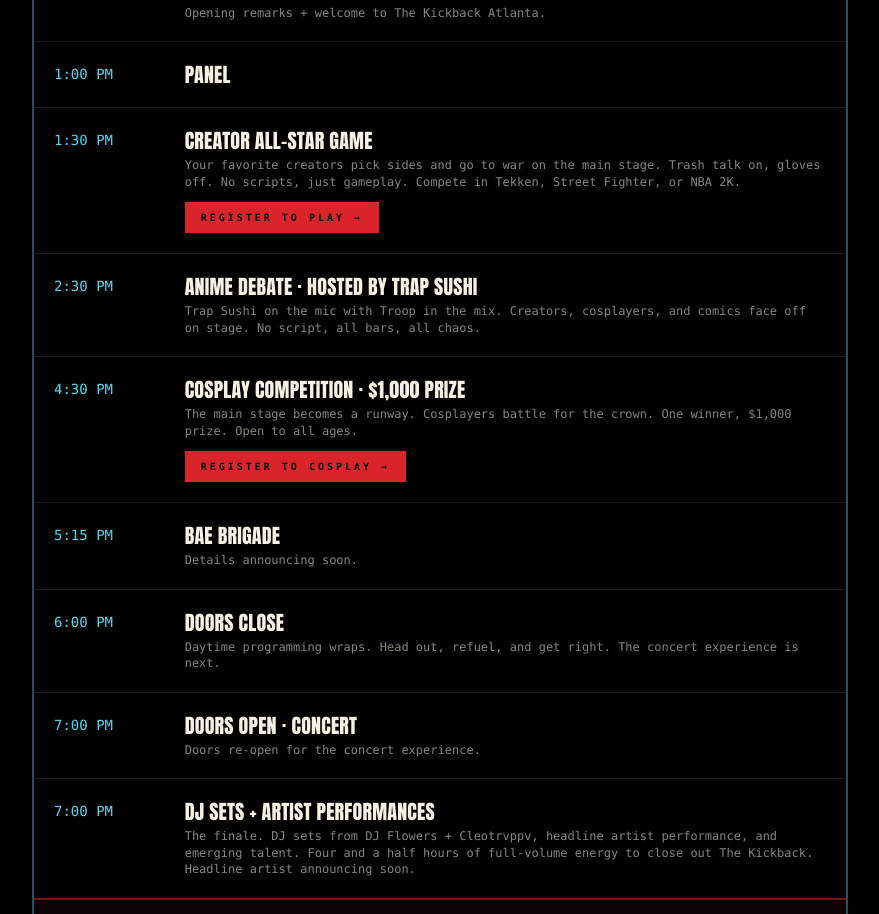
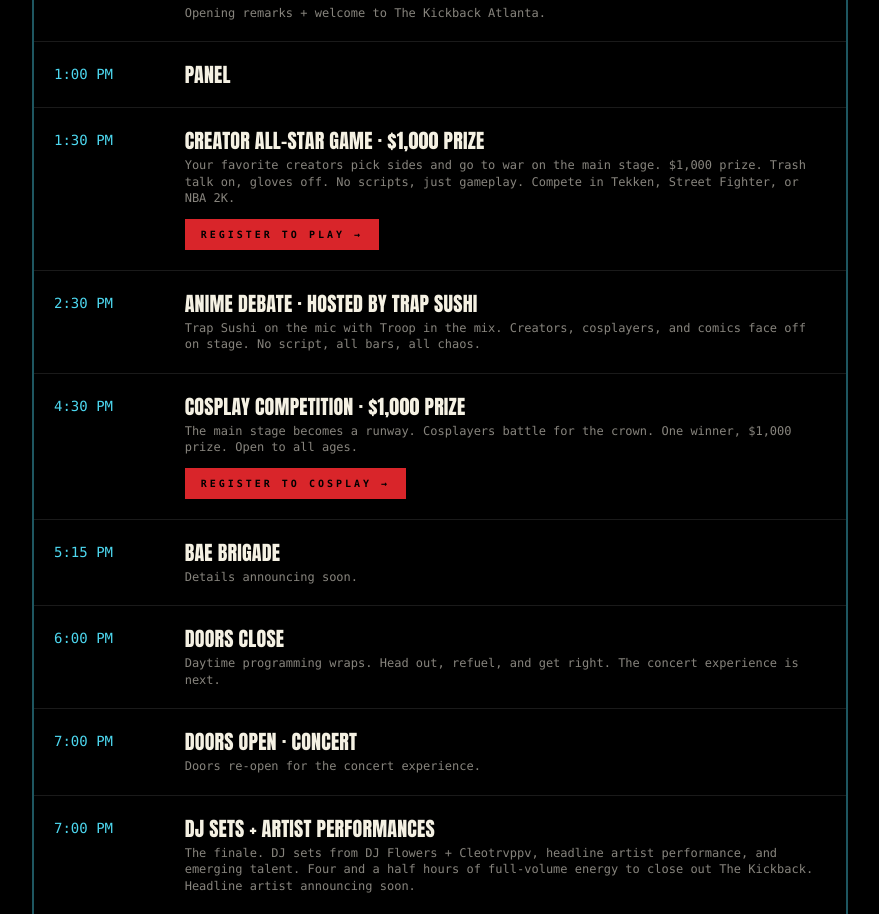
Before and after one commit to ryanjo11/the-kickback-site, a Next.js app: page /schedule in a window 1280 px wide. Shown: the part 2405-3319 px from the top of the page, without its empty margins (200-1079 px from the left). Built offline with nearby package versions, Linux system fonts and the light colour scheme.

Commit message:
Add $1,000 Prize label to Creator All-Star Game on Get Involved card + Schedule item

```diff
--- a/app/get-involved/page.tsx
+++ b/app/get-involved/page.tsx
@@ -34,9 +34,9 @@ const cards: Card[] = [
   },
   {
     eyebrow: "Creator All-Star Game · Sun 12/13",
-    title: "Compete in 2K, Tekken, or SF",
+    title: "Compete in 2K, Tekken, or SF · $1,000 Prize",
     blurb:
-      "Pick your game, pick your console, go to war on the main stage. Rosters finalized Dec 2. Expect an email from the team by Dec 4.",
+      "Pick your game, pick your console, go to war on the main stage. $1,000 prize. Rosters finalized Dec 2. Expect an email from the team by Dec 4.",
     photo: "/creaatorallstargame.JPG",
     cta: "Register to Play →",
     href: "https://form.typeform.com/to/bsQvy8Yj",
--- a/app/schedule/page.tsx
+++ b/app/schedule/page.tsx
@@ -224,8 +224,8 @@ const days: Day[] = [
       {
         time: "1:30 – 2:30 PM",
         timeMono: "1:30 PM",
-        title: "Creator All-Star Game",
-        note: "Your favorite creators pick sides and go to war on the main stage. Trash talk on, gloves off. No scripts, just gameplay. Compete in Tekken, Street Fighter, or NBA 2K.",
+        title: "Creator All-Star Game · $1,000 Prize",
+        note: "Your favorite creators pick sides and go to war on the main stage. $1,000 prize. Trash talk on, gloves off. No scripts, just gameplay. Compete in Tekken, Street Fighter, or NBA 2K.",
         kind: "creator",
         viewers: "12k",
         registerUrl: "https://form.typeform.com/to/bsQvy8Yj",
```
